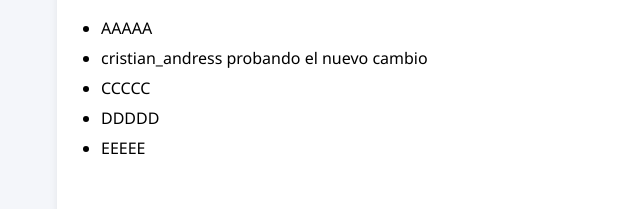
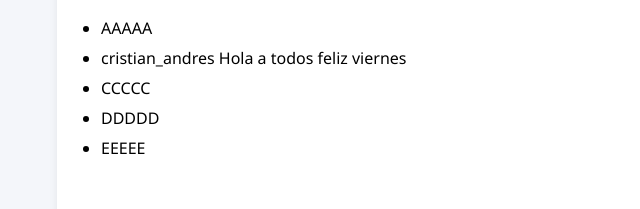
Before and after one commit to yobelito/labSSTDevOps, a plain HTML site: page index.html in a window 1280 px wide. Shown: the part 221-430 px from the top of the page, 259-899 px from the left. Drawn offline with Linux system fonts and the light colour scheme.

Commit message:
cambio de dia viernes

```diff
--- a/index.html
+++ b/index.html
@@ -47,7 +47,7 @@
         <h2>Lista de Participantes Curso DevOps</h2>
         <ul>
             <li>AAAAA</li>
-            <li>cristian_andress probando el nuevo cambio</li>
+            <li>cristian_andres Hola a todos feliz viernes</li>
             <li>CCCCC</li>
             <li>DDDDD</li>
             <li>EEEEE</li>
```
